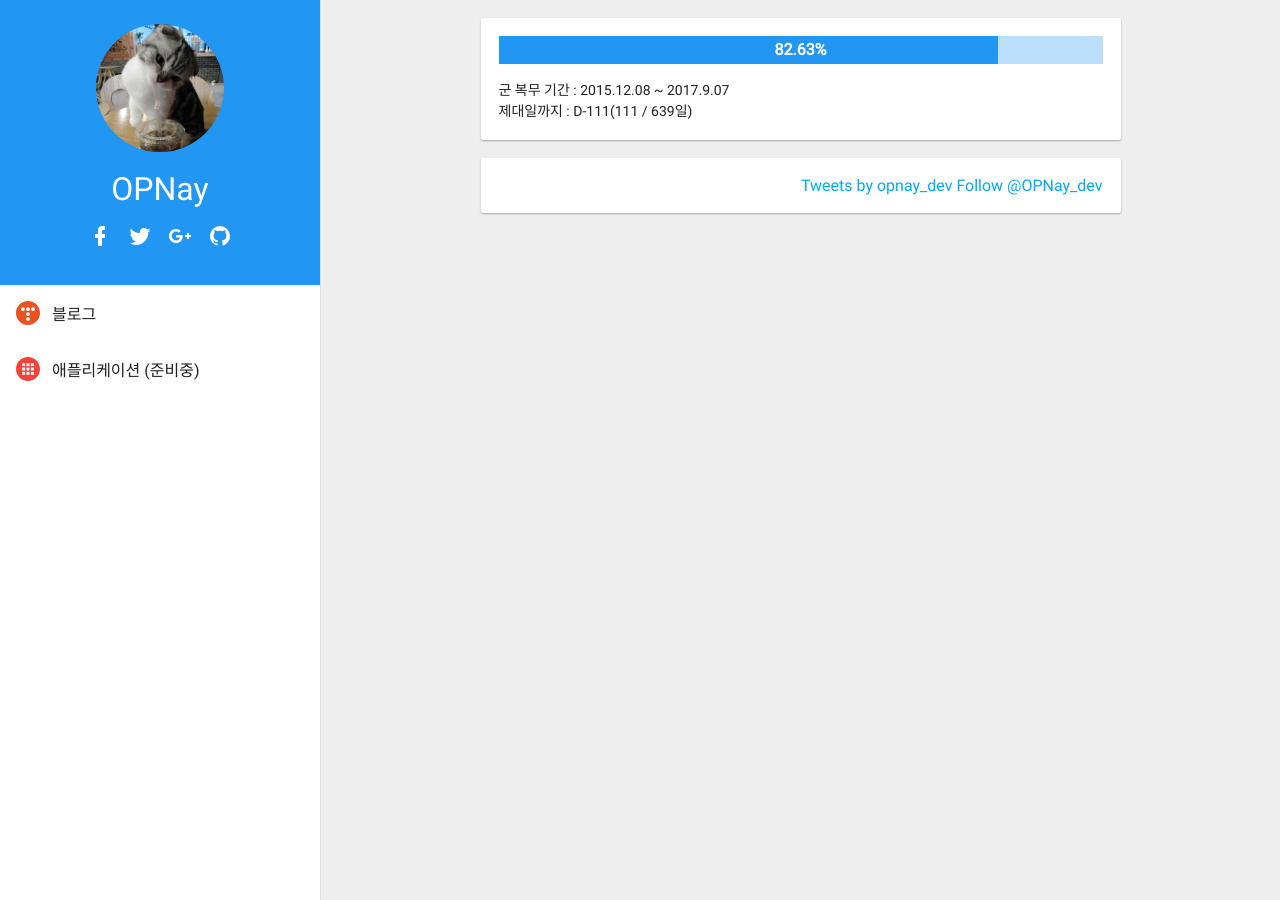
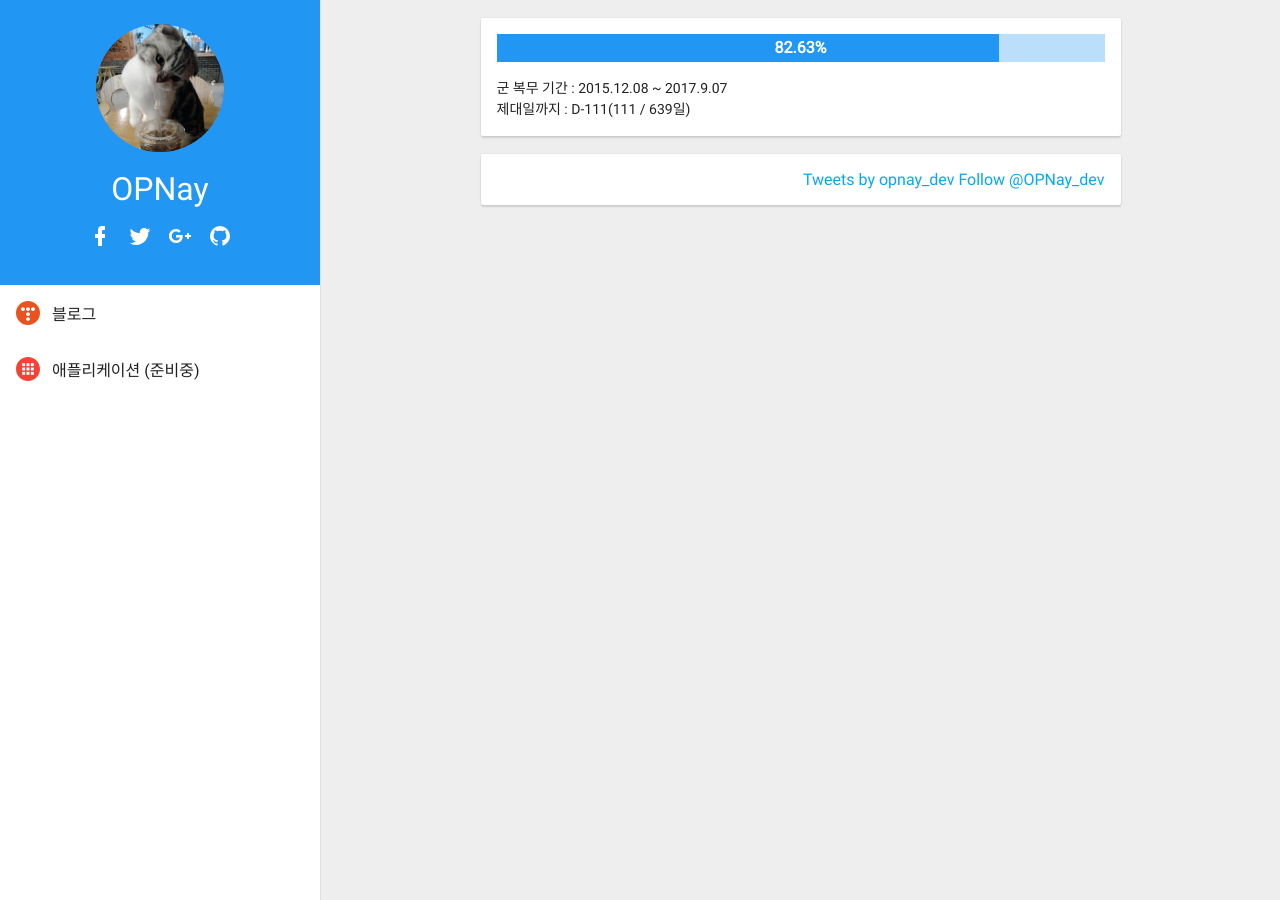
Before and after one commit to opnay/opnay.github.io, a Jekyll site: the page built from index.html, in a window 1280 px wide. Built offline with Jekyll 4.4.1, drawn with Linux system fonts in a browser that asks for light colours; some web fonts are replaced; comment, search, counter and statistics services are not loaded.

Commit message:
css: material: Add '.card' style

```diff
--- a/css/default.css
+++ b/css/default.css
@@ -48,7 +48,6 @@
 .content {padding-top:64px; height:100%; overflow-x:hidden; overflow-y:auto; box-sizing:border-box;}
 .desktop .content {padding-top:0;}
 
-.card {background:#FFF; padding:18px; box-sizing:border-box;}
-.desktop .card, .tablet .card{margin:18px auto; width:640px; border-radius:2px; box-shadow:0 1px 2px rgba(0,0,0,0.3);}
+.desktop .card, .tablet .card {margin:18px auto; width:640px;}
 .mobile .card {width:100%;}
 .mobile .card ~ .card{border-top:1px solid #DDD;}
--- a/css/material.css
+++ b/css/material.css
@@ -37,3 +37,5 @@
 blockquote {background:rgba(0,0,0,0.1); margin:12px 24px; padding:16px;}
 code {background:rgba(0,0,0,0.1); margin:0 2px; padding:2px 6px; font-size:0.9em;}
 pre {background:rgba(0,0,0,0.1); margin:12px 0; padding:16px; font-size:0.9em;}
+
+.card {background:white; padding:16px; border-radius:2px; box-sizing:border-box; box-shadow:0 0 2px rgba(0,0,0,0.12), 0 2px 2px rgba(0,0,0,0.12);}
```
